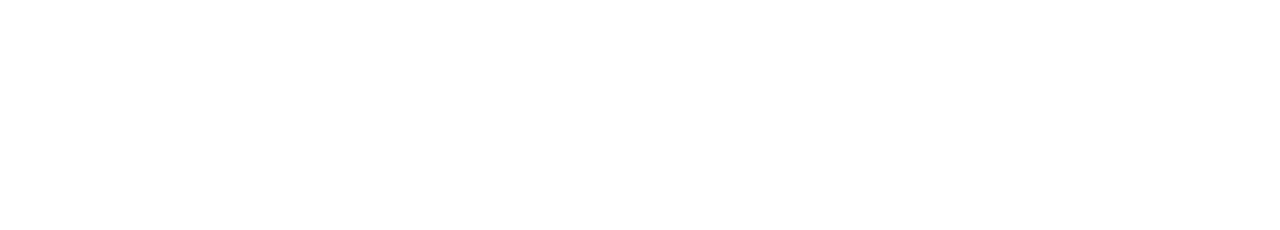
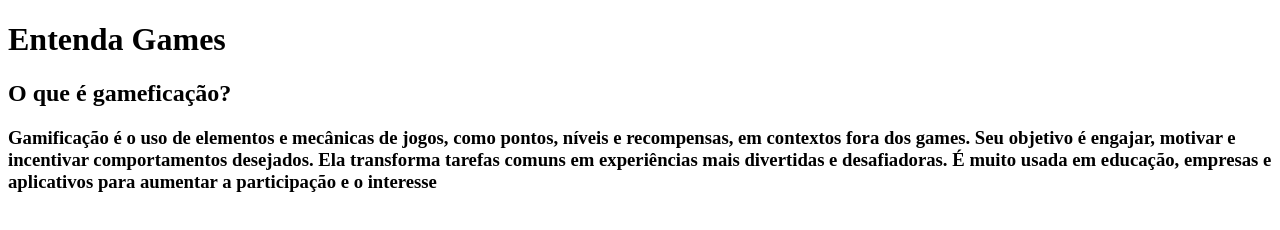
Before and after one commit to pedrodoriadoria/EntendaGame, a plain HTML site: page index.html in a window 1280 px wide. Drawn offline with Linux system fonts and the light colour scheme.

Commit message:
03- Introduzindo codigos html

```diff
--- a/index.html
+++ b/index.html
@@ -6,7 +6,16 @@
     <link rel="stylesheet" href="./src/css/estilo.css">
     <title>Entenda Games</title>
 </head>
-<body>
+<body><div class="fundoentendagames">
+        <h1>Entenda Games</h1>
+    </div>
+    <h2>O que é gameficação?</h2>
+
+    <h3>Gamificação é o uso de elementos e mecânicas de jogos, como pontos, níveis e recompensas, em contextos fora dos games.
+Seu objetivo é engajar, motivar e incentivar comportamentos desejados.
+Ela transforma tarefas comuns em experiências mais divertidas e desafiadoras.
+É muito usada em educação, empresas e aplicativos para aumentar a participação e o interesse</h3>
+
 
 </body>
 </html>
```
